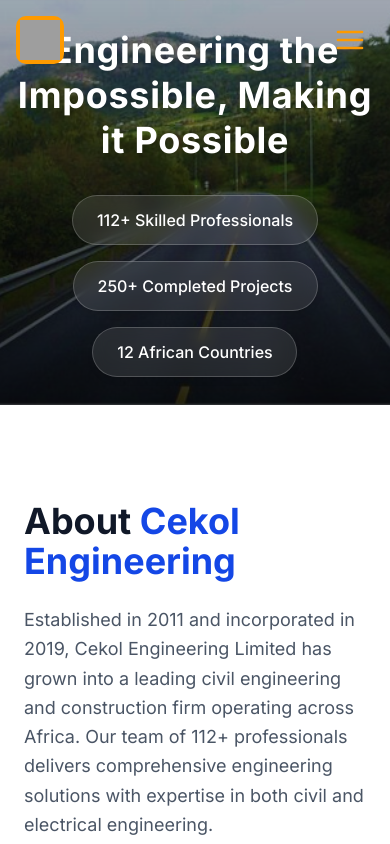
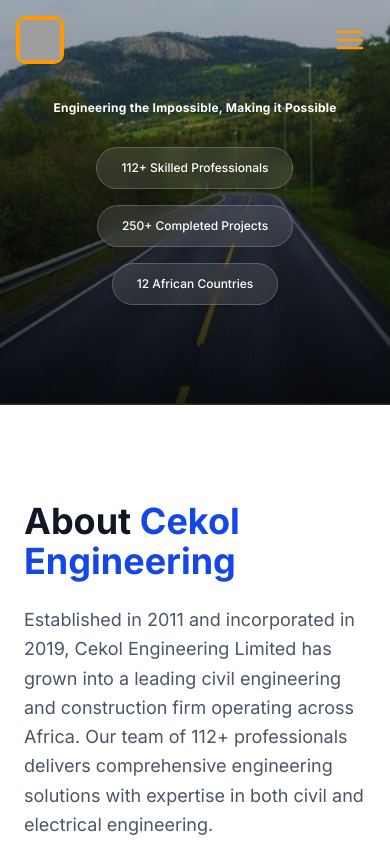
Before and after one commit to mugambijavan/Cekol-Engineering-Website, a Next.js app: page /about in a window 390 px wide. Shown: the top 844 px of the page. Built offline with nearby package versions, Linux system fonts and the light colour scheme; grey boxes are pictures that could not be loaded.

Commit message:
Refactor code structure for improved readability and maintainability

```diff
--- a/app/about/page.tsx
+++ b/app/about/page.tsx
@@ -189,7 +189,7 @@
         {/* Gradient overlay */}
         <div className="absolute inset-0 bg-gradient-to-t from-black/80 via-black/50 to-black/30 pointer-events-none" />
         {/* Slide text and stats */}
-        <div className="relative z-10 h-full flex flex-col items-center justify-center text-center px-4">
+        <div className="relative z-10 h-full flex flex-col items-center justify-center text-center text-xs px-4">
           <AnimatePresence mode="wait">
             {slides.map((slide, index) =>
               activeSlide === index && (
@@ -202,7 +202,7 @@
                   transition={{ duration: 1.0, ease: 'easeInOut' }}
                 >
                   <motion.h1
-                    className="text-4xl md:text-6xl font-bold mb-8 leading-tight text-white drop-shadow-lg"
+                    className="text-4xl md:text-6xl font-bold mb-8 leading-tight text-white text-xs drop-shadow-lg"
                     initial={{ letterSpacing: '0em' }}
                     animate={{ letterSpacing: '0.02em' }}
                     transition={{ duration: 1.5, delay: 0.3 }}
```
